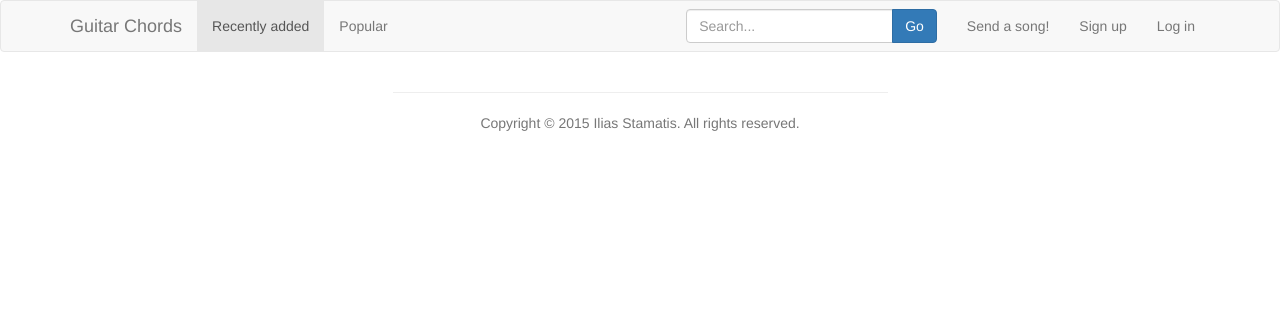
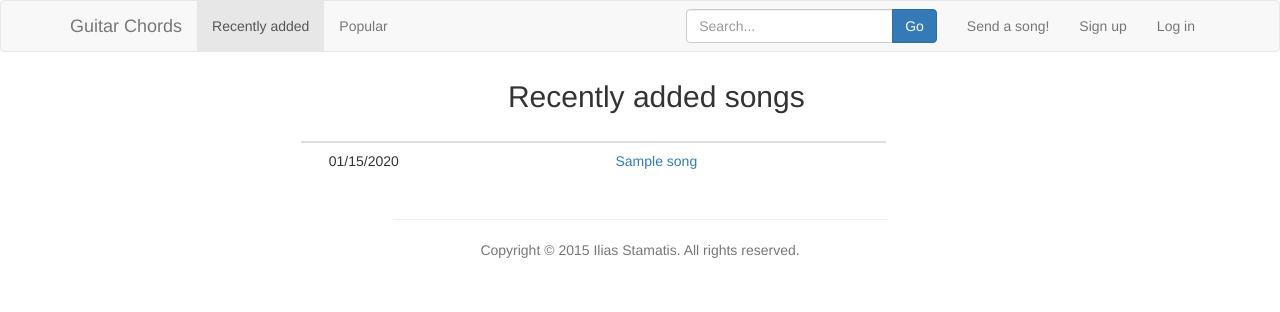
Before and after one commit to ilstam/guitarchords, a Django app: template chords/templates/chords/recently_added.html in a window 1280 px wide. Shown: the top 312 px of the page. Run offline with Django 3.2, Linux system fonts and the light colour scheme; the template is opened without the code that fills it: most values are stand-ins (such as "Sample title", 1, 10 or a date in 2020); some libraries are stand-ins or nearby versions.

Commit message:
complete the recently_added template and view

```diff
--- a/chords/static/chords/css/style.css
+++ b/chords/static/chords/css/style.css
@@ -22,8 +22,17 @@ label[for=id_content] {
     margin-bottom: 20px;
 }
 
-#popular_table_container {
+.table-container {
     max-width: 50%;
+    position: relative;
+}
+
+#popular_container {
+    left: -2%;
+}
+
+#recentlyadded_container {
+    left: -4%;
 }
 
 /* forms */
--- a/chords/templates/chords/popular.html
+++ b/chords/templates/chords/popular.html
@@ -5,7 +5,7 @@
 {% block body_block %}
 
 <div class="row">
-    <div class="center-block" id="popular_table_container">
+    <div class="center-block table-container" id="popular_container">
         <table class="table">
             <thead>
                 <tr>
--- a/chords/templates/chords/recently_added.html
+++ b/chords/templates/chords/recently_added.html
@@ -4,6 +4,28 @@
 
 {% block body_block %}
 
+<div class="row">
+    <div class="center-block table-container" id="recentlyadded_container">
+        <table class="table">
+            <thead>
+                <tr>
+                    <th></th>
+                    <th class="text-center"><h2 class="header">Recently added songs</h2></th>
+                </tr>
+            </thead>
+
+            <tbody>
+                {% for song in songs %}
+                    <tr class="list-group text-center">
+                        <td>{{ song.pub_date|date:"SHORT_DATE_FORMAT" }}</td>
+                        <td><a href="{% url 'chords:song' song.slug %}">{{ song.title }}</a></td>
+                    </tr>
+                {% endfor %}
+            </tbody>
+        </table>
+    </div>
+</div>
+
 {% endblock %}
 
 {% block scripts_block %}
--- a/chords/views.py
+++ b/chords/views.py
@@ -57,7 +57,8 @@ def popular(request):
     return render(request, 'chords/popular.html', {'songs' : songs})
 
 def recently_added(request):
-    return render(request, 'chords/recently_added.html', {})
+    songs = Song.objects.filter(published=True).order_by('-pub_date')[:100]
+    return render(request, 'chords/recently_added.html', {'songs' : songs})
 
 def search(request):
     searchBy = request.GET.get('searchBy', SearchForm.SEARCH_SONG)
```
